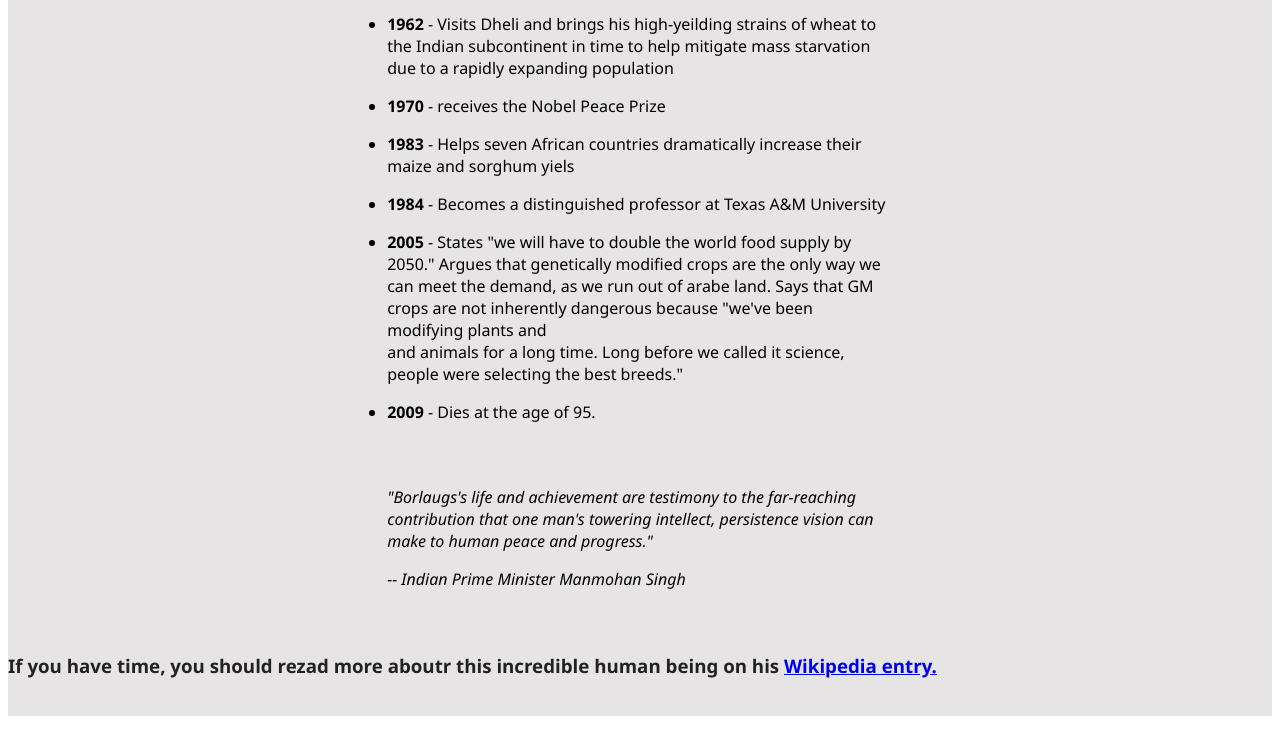
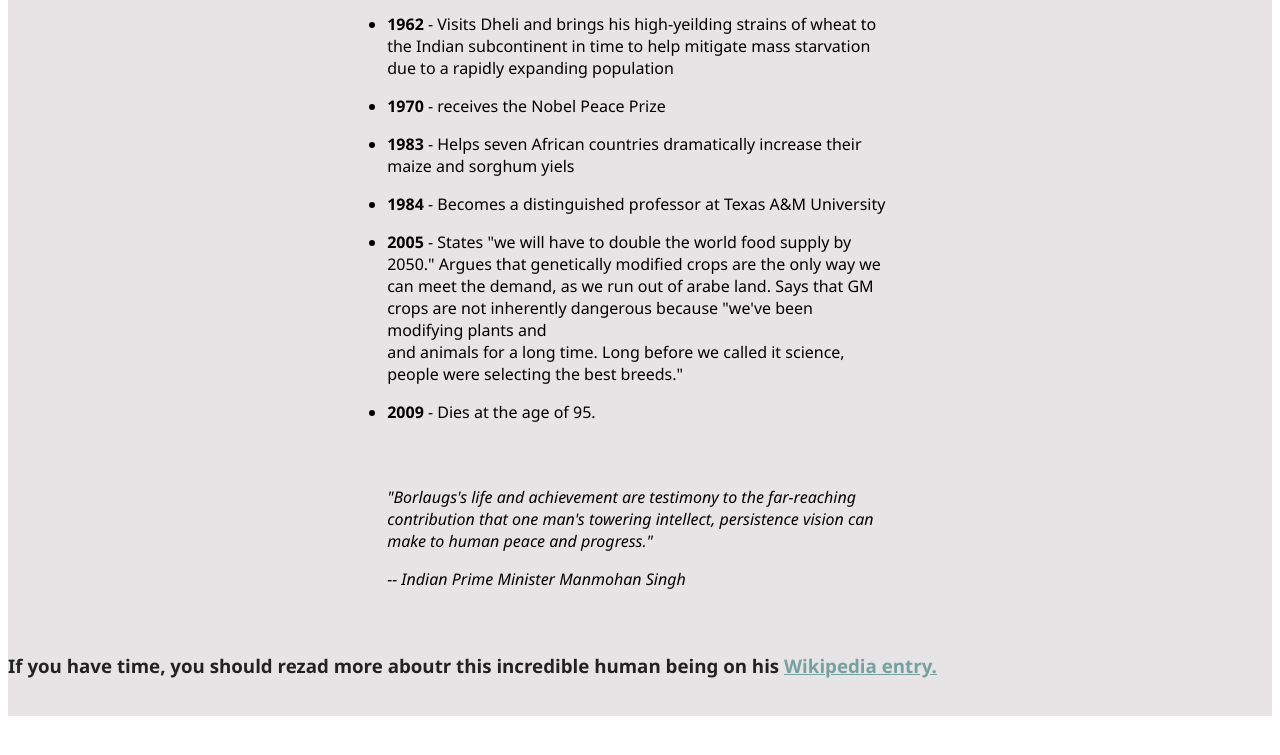
Before and after one commit to VictoireMisanu/Docteur_Norman, a plain HTML site: page index.html in a window 1280 px wide. In both pictures the pointer is over the link "Wikipedia entry.". Shown: the part 1785-2540 px from the top of the page. Drawn offline with Linux system fonts and the light colour scheme.

Commit message:
last changes on the link

```diff
--- a/css/norman.css
+++ b/css/norman.css
@@ -49,5 +49,12 @@ ul, .work, .author{
     padding-bottom: 3%;
 }
 a{
-
+    color: rgb(15, 141, 141);
 }
+a:hover{
+    color: rgba(5, 94, 94, 0.5);
+    transition: all .3s;
+}
+a:visited{
+    color: #333;
+}
```
